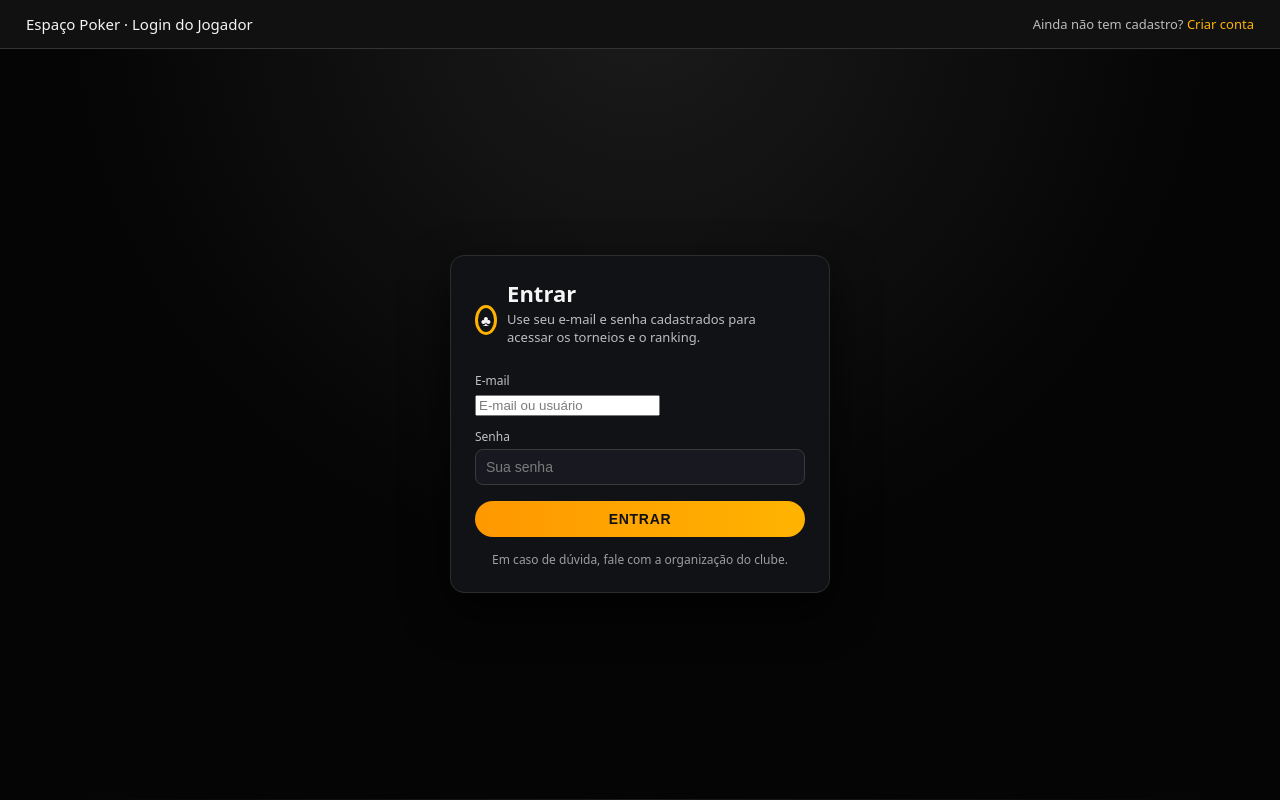
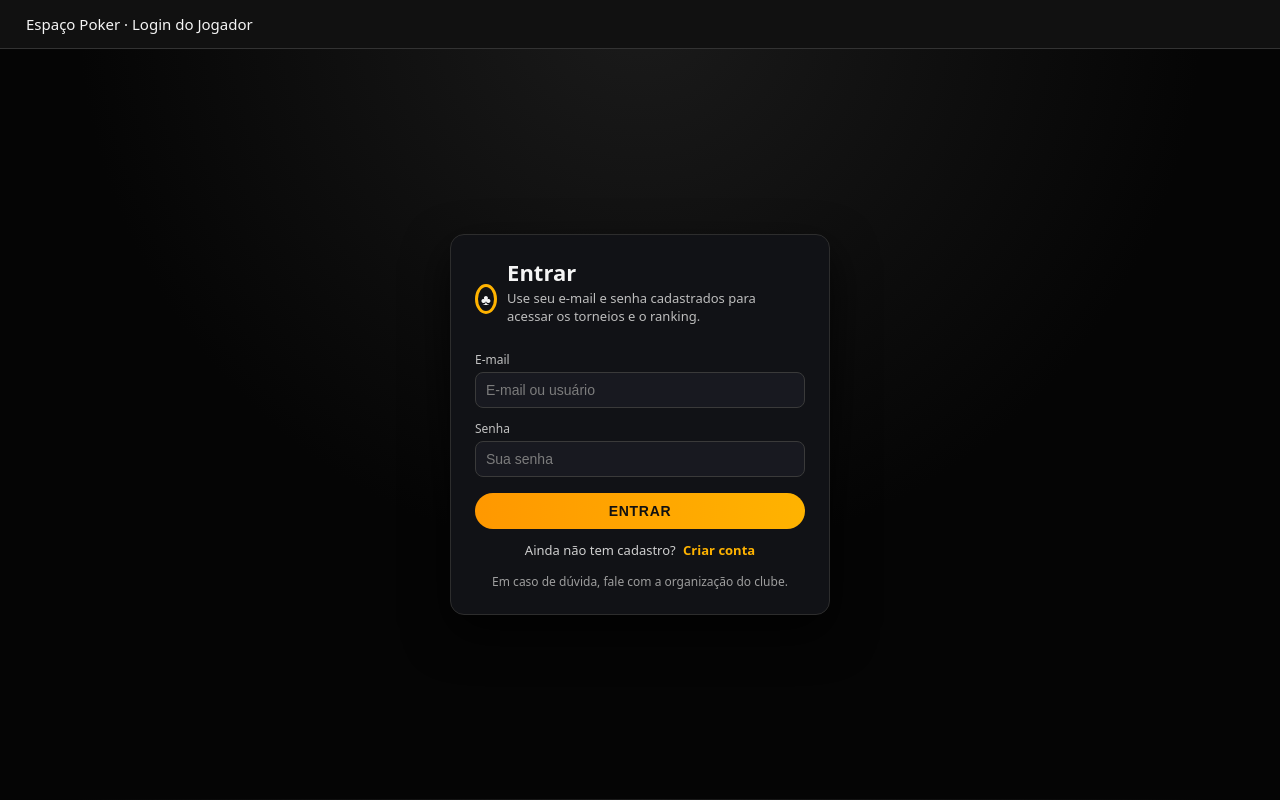
Before and after one commit to verisfabiano/poker-ranking, a Django app: page /jogador/login/ in a window 1280 px wide. Run offline with Django 5.2, Linux system fonts and the light colour scheme.

```diff
--- a/core/templates/player_login.html
+++ b/core/templates/player_login.html
@@ -19,12 +19,10 @@
             justify-content: space-between;
             align-items: center;
         }
-        .topbar-title { font-size: 15px; color: #f5f5f5; }
-        .topbar-sub {
-            font-size: 13px; color: #bbbbbb;
+        .topbar-title {
+            font-size: 15px;
+            color: #f5f5f5;
         }
-        .topbar-sub a { color: #ffb300; text-decoration: none; }
-        .topbar-sub a:hover { text-decoration: underline; }
 
         .page {
             min-height: calc(100vh - 50px);
@@ -60,18 +58,22 @@
         }
         .card-title { font-size: 22px; margin: 0; }
         .card-subtitle {
-            font-size: 13px; color: #bdbdbd;
+            font-size: 13px;
+            color: #bdbdbd;
             margin: 2px 0 16px;
         }
 
         form { margin-top: 6px; }
         .field { margin-bottom: 12px; }
         label {
-            display: block; font-size: 12px;
-            color: #c1c1c1; margin-bottom: 4px;
+            display: block;
+            font-size: 12px;
+            color: #c1c1c1;
+            margin-bottom: 4px;
         }
-        input[type="email"], input[type="password"] {
-            width: 100%; padding: 9px 10px;
+        input[type="email"], input[type="password"], input[type="text"] {
+            width: 100%;
+            padding: 9px 10px;
             border-radius: 8px;
             border: 1px solid #3a3a3a;
             background: #181920;
@@ -86,16 +88,36 @@
         }
 
         .btn-primary {
-            width: 100%; padding: 10px 14px;
-            border-radius: 999px; border: none;
-            cursor: pointer; margin-top: 4px;
-            font-size: 14px; font-weight: 600;
+            width: 100%;
+            padding: 10px 14px;
+            border-radius: 999px;
+            border: none;
+            cursor: pointer;
+            margin-top: 4px;
+            font-size: 14px;
+            font-weight: 600;
             letter-spacing: 0.05em;
             text-transform: uppercase;
             background: linear-gradient(90deg, #ff9800, #ffb300);
             color: #111;
         }
         .btn-primary:hover { filter: brightness(1.04); }
+
+        .login-register-link {
+            margin-top: 12px;
+            font-size: 13px;
+            color: #cfcfcf;
+            text-align: center;
+        }
+        .login-register-link a {
+            color: #ffb300;
+            font-weight: 600;
+            text-decoration: none;
+            margin-left: 4px;
+        }
+        .login-register-link a:hover {
+            text-decoration: underline;
+        }
 
         .footer-text {
             margin-top: 14px;
@@ -124,10 +146,6 @@
 
 <div class="topbar">
     <div class="topbar-title">Espaço Poker · Login do Jogador</div>
-    <div class="topbar-sub">
-        Ainda não tem cadastro?
-        <a href="{% url 'player_register' %}">Criar conta</a>
-    </div>
 </div>
 
 <div class="page">
@@ -151,7 +169,7 @@
 
             <div class="field">
                 <label for="id_email">E-mail</label>
-                <input type="text" name="email" placeholder="E-mail ou usuário" required>
+                <input id="id_email" type="text" name="email" placeholder="E-mail ou usuário" required>
             </div>
 
             <div class="field">
@@ -164,6 +182,11 @@
             </button>
         </form>
 
+        <div class="login-register-link">
+            Ainda não tem cadastro?
+            <a href="{% url 'player_register' %}">Criar conta</a>
+        </div>
+
         <div class="footer-text">
             Em caso de dúvida, fale com a organização do clube.
         </div>
```
